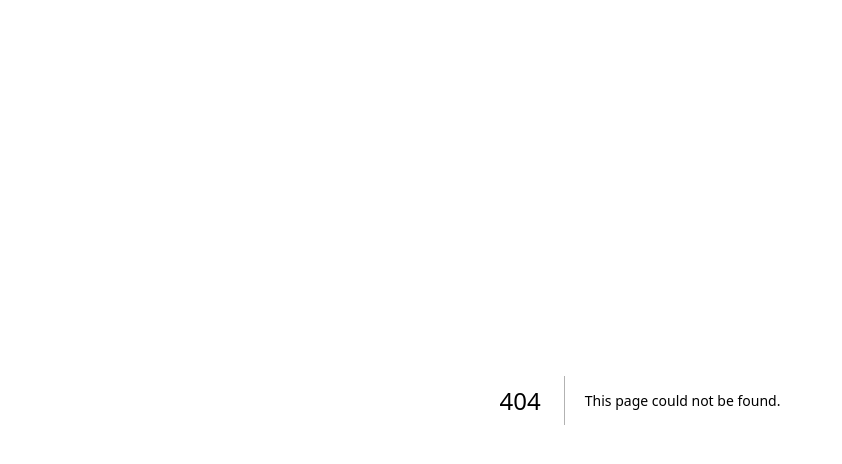
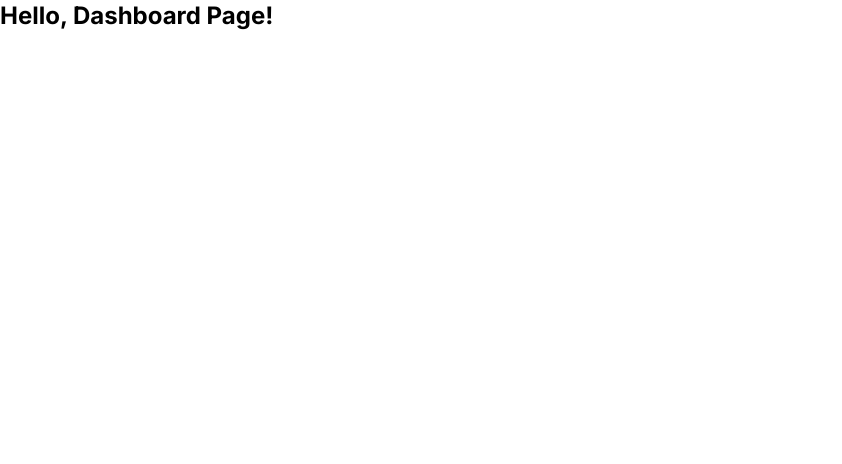
Before and after one commit to ssabii/app-router-example, a Next.js app: page /dashboard in a window 1280 px wide. Before the commit this address had no page. Shown: the top 464 px of the page, without its empty margins (0-842 px from the left). Built offline with nearby package versions, Linux system fonts and the light colour scheme.

Commit message:
feat: 대시보드 페이지 예제 구현

```diff
--- /dev/null
+++ b/app/dashboard/page.tsx
@@ -0,0 +1,9 @@
+'use client';
+
+export default function Page() {
+  return (
+    <h1 className="text-2xl font-bold">
+      Hello, Dashboard Page!
+    </h1>
+  );
+}
```
